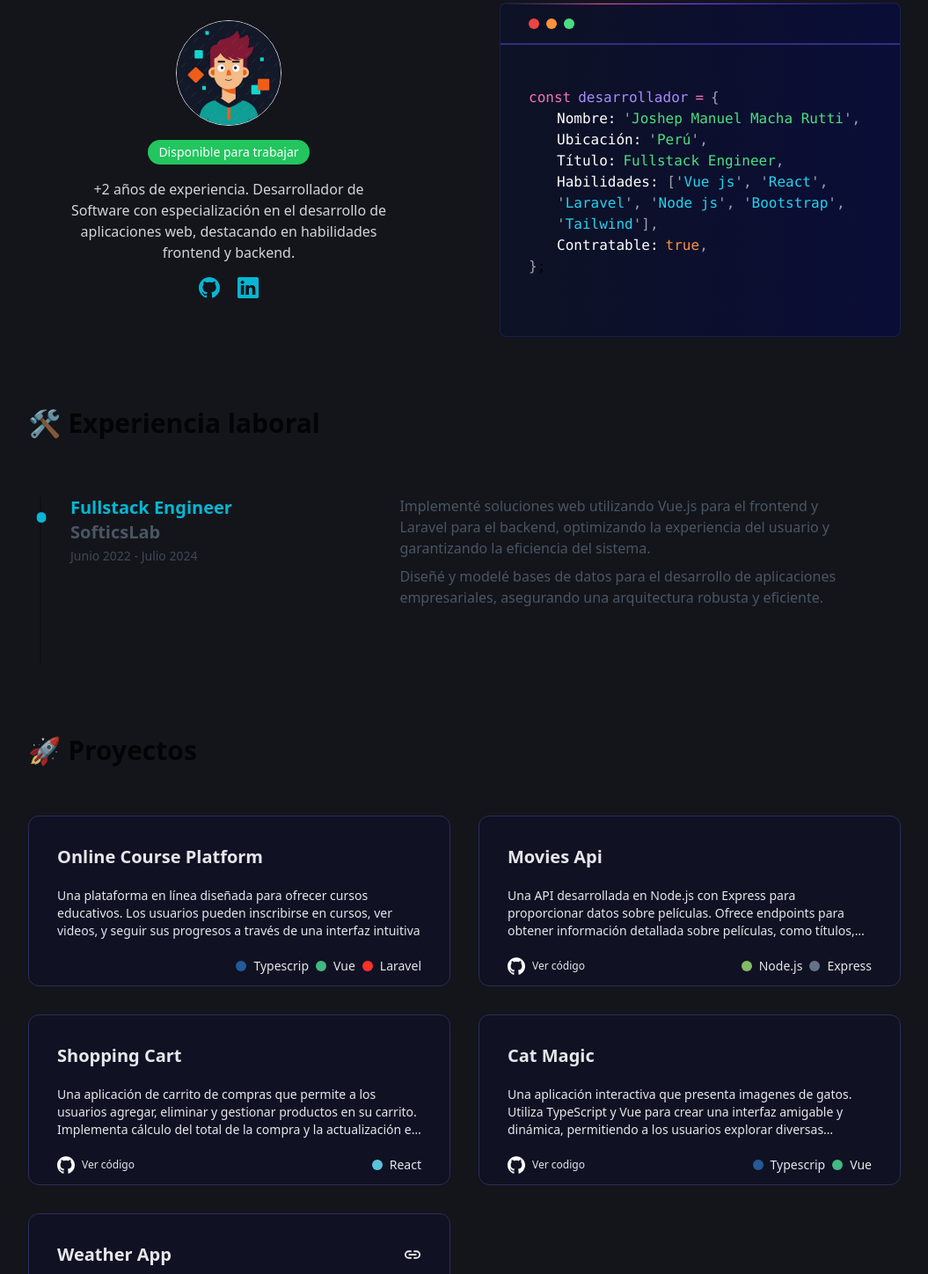
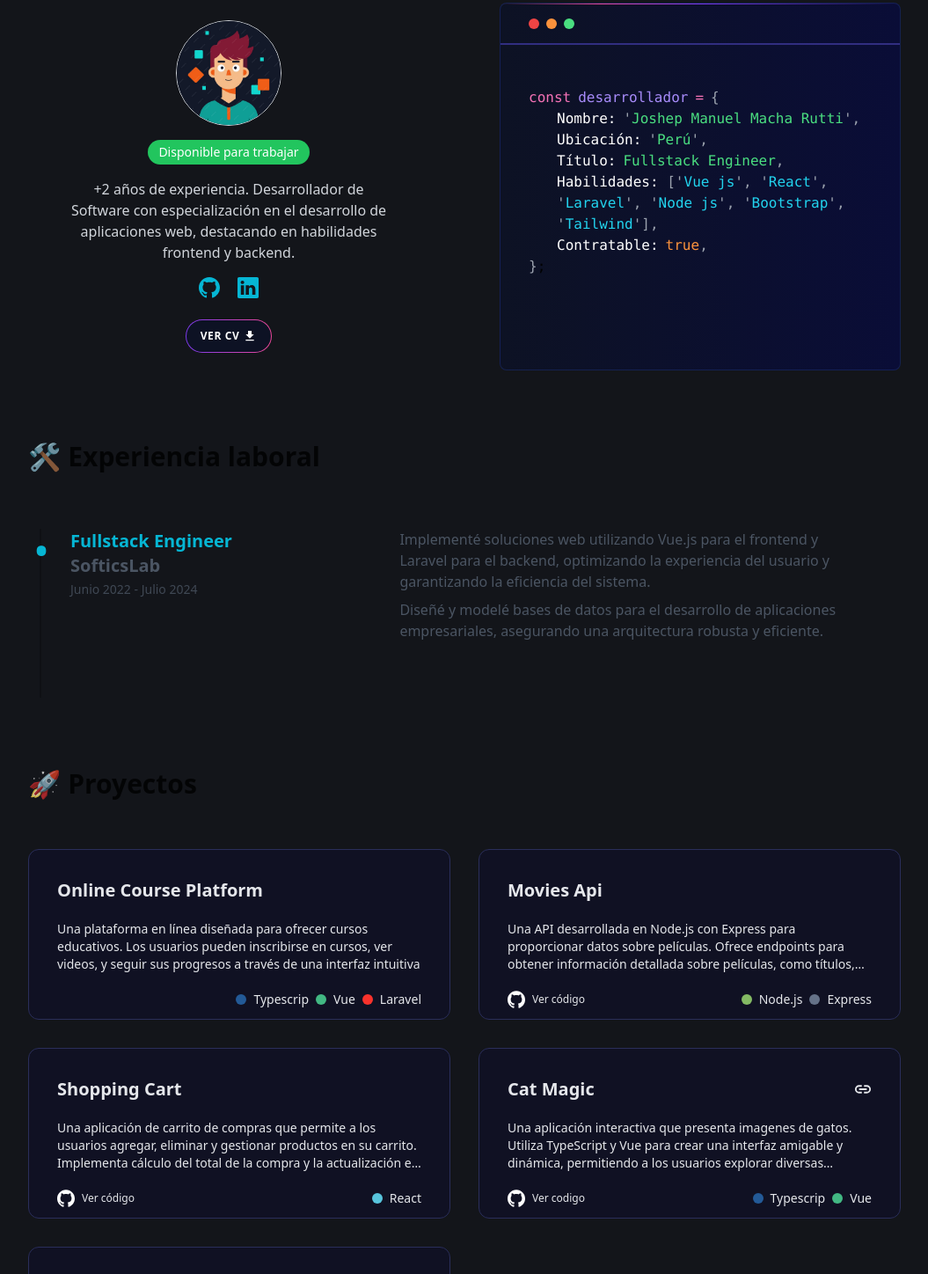
Before and after one commit to Joselow/my_portfolio, an Astro site: page / in a window 1280 px wide. Shown: the part 101-1549 px from the top of the page at 88% size, without its empty margins (112-1167 px from the left). Built offline with nearby package versions, Linux system fonts and the light colour scheme; Astro itself is replaced by a stand-in of ours.

Commit message:
[added] changes

```diff
--- a/astro.config.mjs
+++ b/astro.config.mjs
@@ -4,5 +4,6 @@ import tailwind from "@astrojs/tailwind";
 
 // https://astro.build/config
 export default defineConfig({
-  integrations: [tailwind()]
+  integrations: [tailwind()],
+  base: './'
 });
--- a/src/components/Initial.astro
+++ b/src/components/Initial.astro
@@ -65,10 +65,10 @@
           ></a
         >
       </div><div class="w-full justify-center flex items-center gap-3 mt-6">
-        <!-- <a
+        <a
           target="_blank"
           class="bg-gradient-to-r to-pink-500 from-violet-600 p-[1px] rounded-full transition-all duration-300 hover:from-pink-500 hover:to-violet-600"
-          href=""
+          href="https://drive.google.com/file/d/1Eb0ZD-oHYNgV9nWEnhUjyDIxmi7FeDbE/view?usp=sharing"
           ><button
             class="px-3 text-xs md:px-4 py-2 md:py-2.5 bg-[#0d1224] rounded-full border-none text-center font-medium uppercase tracking-wider text-[#ffff] no-underline transition-all duration-200 ease-out md:font-semibold flex items-center gap-1 hover:gap-3"
             ><span>Ver CV</span><svg
@@ -83,7 +83,7 @@
                 d="M5 20h14v-2H5v2zM19 9h-4V3H9v6H5l7 7 7-7z"></path></svg
             ></button
           ></a
-        > -->
+        >
       </div>
     </div>
     <div
--- a/src/components/Projects.astro
+++ b/src/components/Projects.astro
@@ -231,7 +231,7 @@
                 Cat Magic
 
               </p>
-              <!-- <a href=""  target="_blank">
+              <a href="https://joselow.github.io/cat-magic/"  target="_blank">
                 <svg
                   stroke="currentColor"
                   fill="currentColor"
@@ -248,7 +248,7 @@
                     stroke-width="48"
                     d="M200.66 352H144a96 96 0 010-192h55.41m113.18 0H368a96 96 0 010 192h-56.66m-142.27-96h175.86"
                   ></path></svg>
-              </a> -->
+              </a>
             </div><p class="line-clamp-3 text-primary-text my-5 text-sm" title="  Una aplicación interactiva que presenta imagenes de gatos. Utiliza TypeScript y Vue para crear una interfaz amigable y dinámica, permitiendo a los usuarios explorar diversos imagenes de gatos.">
               Una aplicación interactiva que presenta imagenes de gatos. Utiliza TypeScript y Vue para crear una interfaz amigable y dinámica, permitiendo a los usuarios explorar diversas imagenes de gatos.
             </p>
```
